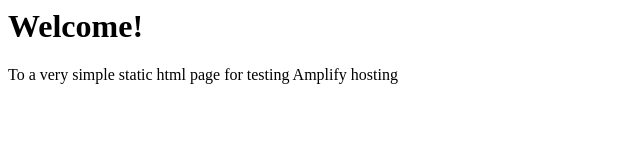
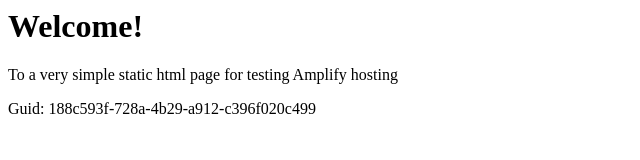
Before and after one commit to aws-aemilia-sin/Github-PR-Commit-Integration-Test-DoNotTouch-GitH-MJCD6L4M-v1-preprod-ap-southeast-1, a website: page src/index.html in a window 1280 px wide. Shown: the whole page, without its empty margins (0-640 px from the left). Drawn offline with Linux system fonts and the light colour scheme.

Commit message:
commit from integ tests

```diff
--- a/src/index.html
+++ b/src/index.html
@@ -1,3 +1,5 @@
+
+
 <html lang="en">
 
 <head>
@@ -10,6 +12,6 @@
 <body>
     <h1>Welcome!</h1>
     <p>To a very simple static html page for testing Amplify hosting</p>
-</body>
+    <p>Guid: 188c593f-728a-4b29-a912-c396f020c499</p></body>
 
 </html>
```
